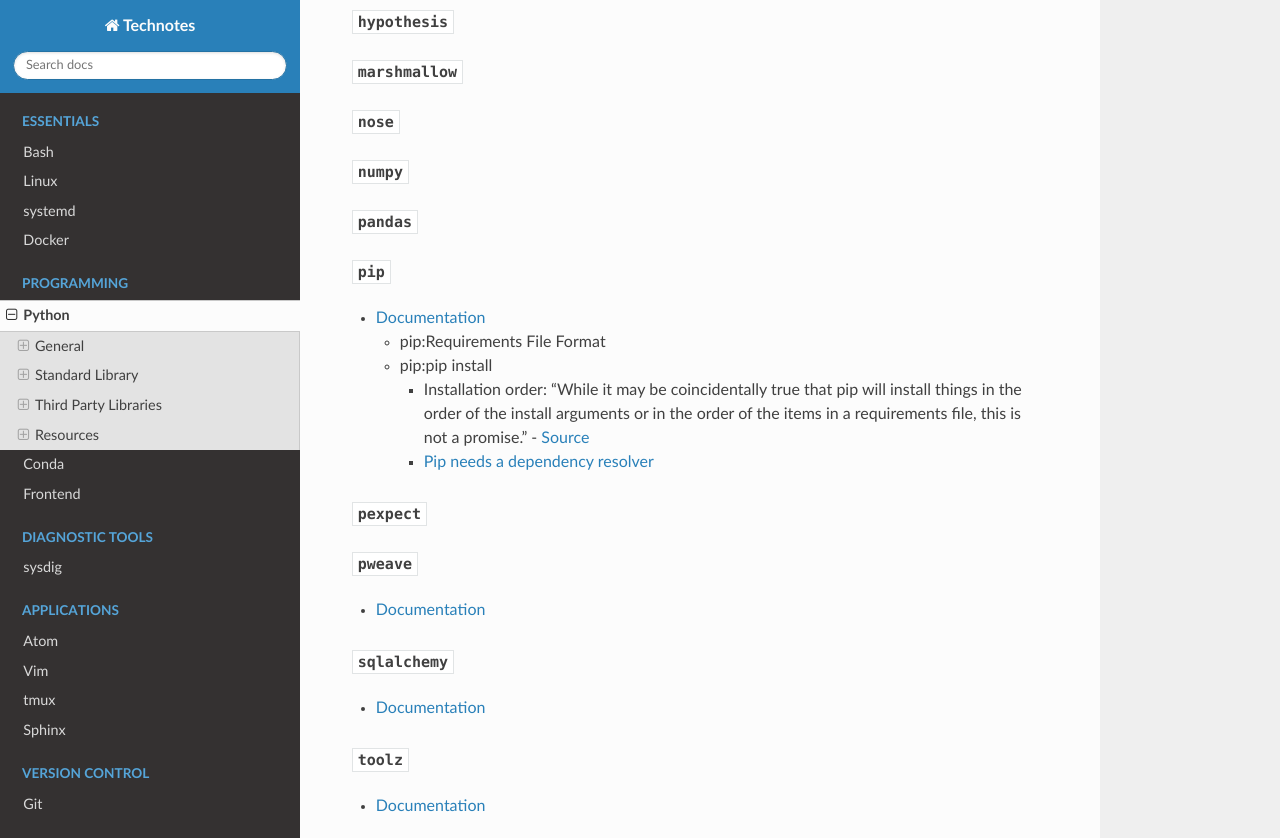
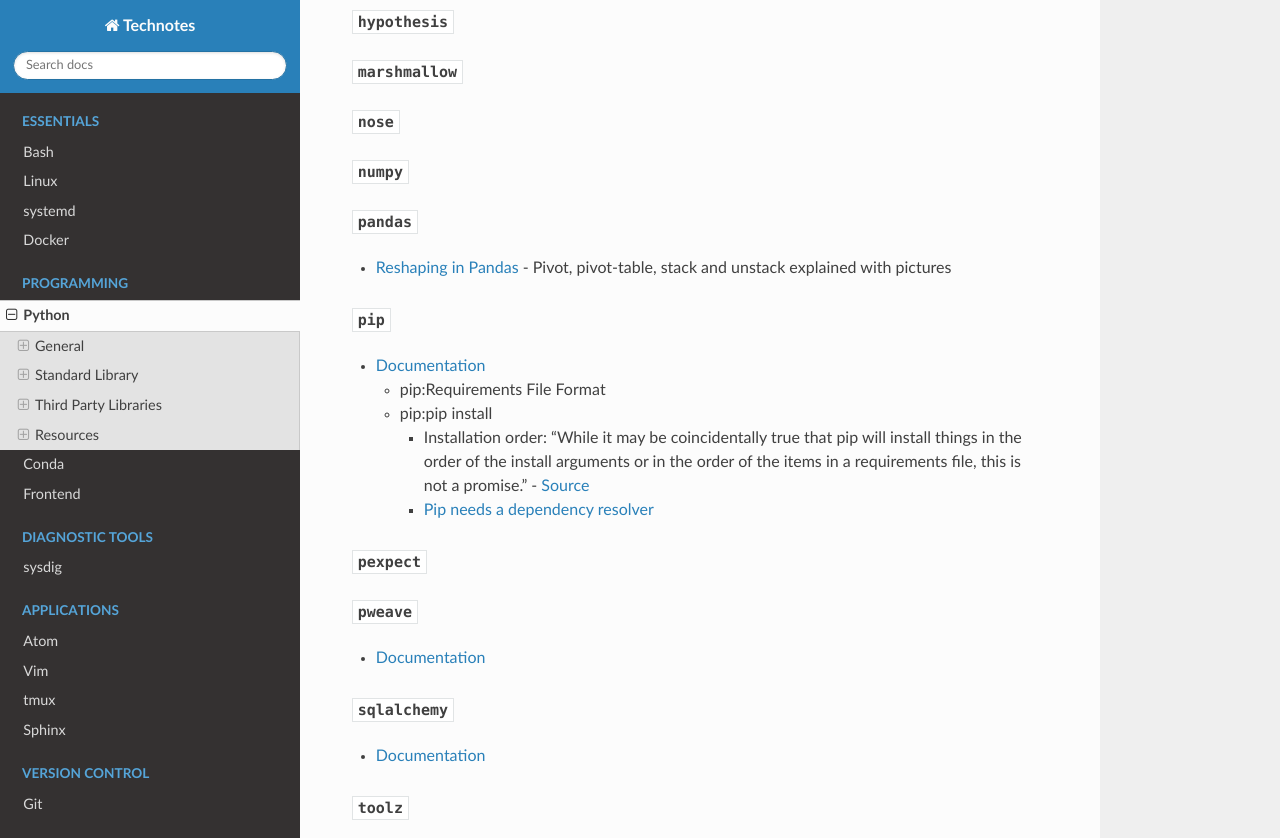
Before and after one commit to heterotopian/technotes, a Sphinx documentation site: the page built from source/python.rst, in a window 1280 px wide and 900 px high, scrolled down 2086 px, cut to the strip 0-838 px from the top of the window. Built offline with Sphinx 7.4.7 and the Read the Docs theme 2.0.0, drawn with Linux system fonts in a browser that asks for light colours.

Commit message:
Minor changes

```diff
--- a/source/python.rst
+++ b/source/python.rst
@@ -132,6 +132,10 @@
 
 :py:mod:`pandas`
 ----------------
+
+- `Reshaping in Pandas <http://nikgrozev.com/2015/07/01/reshaping-in-pandas-pivot-pivot-table-stack-and-unstack-explained-with-pictures/>`_ -
+  Pivot, pivot-table, stack and unstack explained with pictures
+
 
 
 :py:mod:`pip`
```
